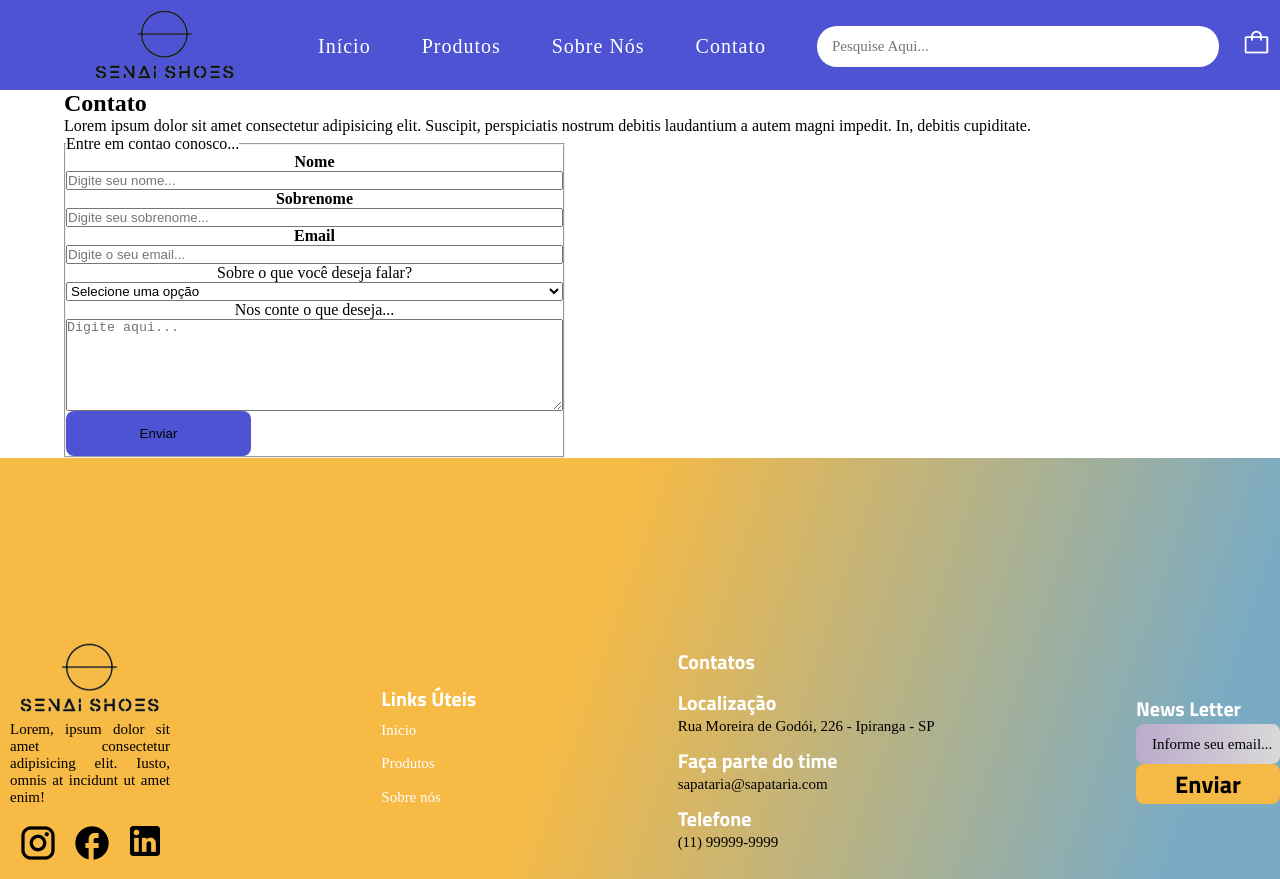
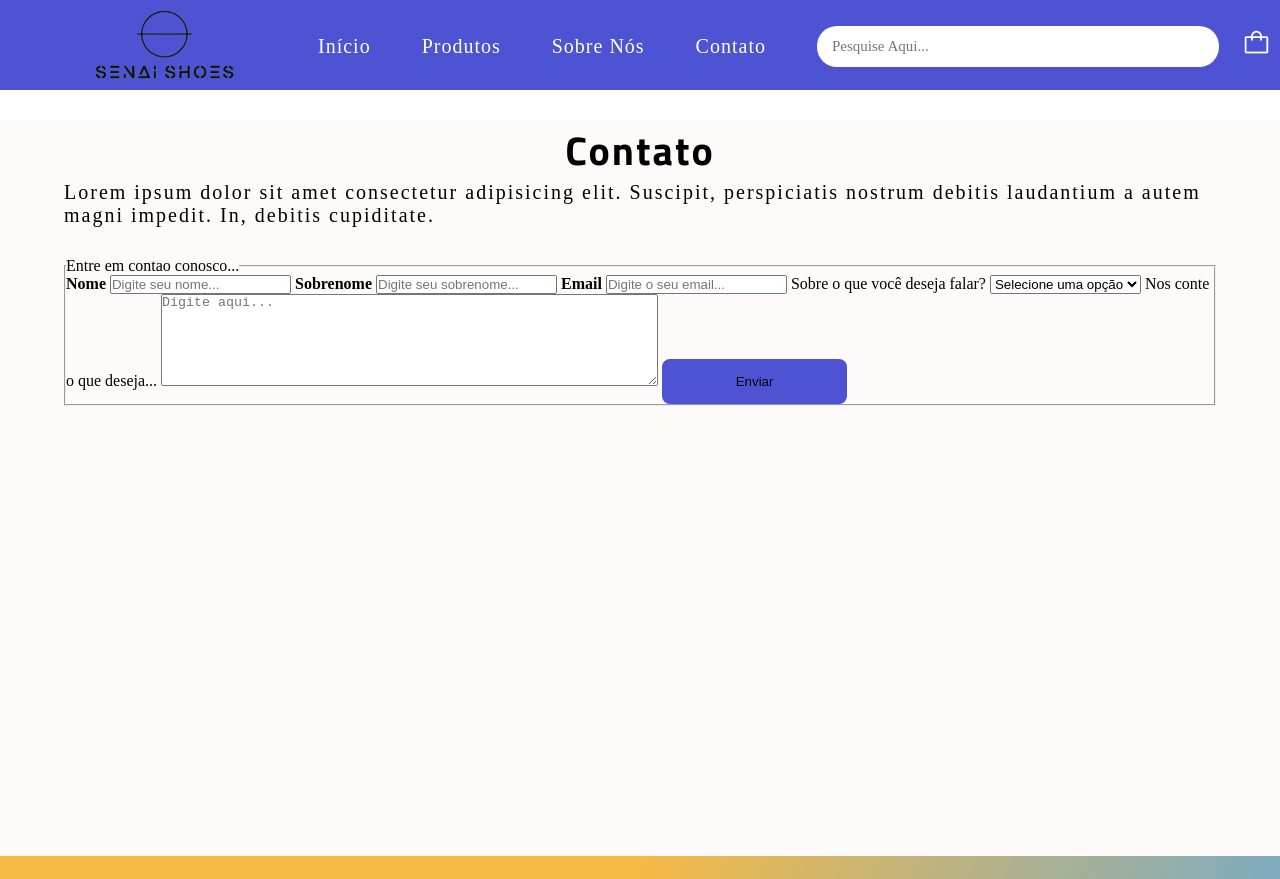
Before and after one commit to raperdigao/Sena-shoes-Guilherme, a plain HTML site: page pages/index.html in a window 1280 px wide. Shown: the top 879 px of the page. Drawn offline with Linux system fonts and the light colour scheme; a web font is replaced by a local one.

Commit message:
Estou estilizando o formulario contato

```diff
--- a/contato.css
+++ b/contato.css
@@ -1,31 +1,57 @@
 /* Estilização do formulario da sapataria */
 
-.contorno-form{
-    display: flex;
-    justify-content: center;
+@font-face {
+    font-family: 'font-paragrafo-bold';
+    src: url(assets/fonts/static/Inter-Bold.ttf);
 }
 
-.form-flex{
+@font-face {
+    font-family: 'font-titulo-bold';
+    src: url(assets/fonts/TitilliumWeb-Bold.ttf);
+}
+
+/* reset da pagina */
+
+* {
+    margin: 0;
+    padding: 0;
+    box-sizing: border-box;
+
+}
+
+main{
+    background-color: #fffafa;
+    /* Estilizar com vh fica melhor para dimensão da tela */
+    height: 92vh;
+
+}
+
+.titulo-forms{
     display: flex;
-    justify-content: center;
-     width: 30%;
+    flex-direction: column;
+    align-items: center;
+    padding-bottom: 30px;
+    margin-top: 30px;
+
+}
+
+.titulo-forms h1{
+    font-family: font-titulo-bold;
+    font-weight: 20px;
+    font-size: 40px;
+    letter-spacing: 2px;
 
 
 
 }
 
-.info-flex{
-    display: flex;
-    flex-direction: column;
 
+.titulo-forms p{
+    font-family: font-paragrafo-bold;
+    font-weight: 10px;
+    font-size: 20px;
+    letter-spacing: 2px;
 
 
 
 }
-
-.info-flex label{
-    display: flex;
-
-    justify-content: center;
-    align-items: center;
-}
```
